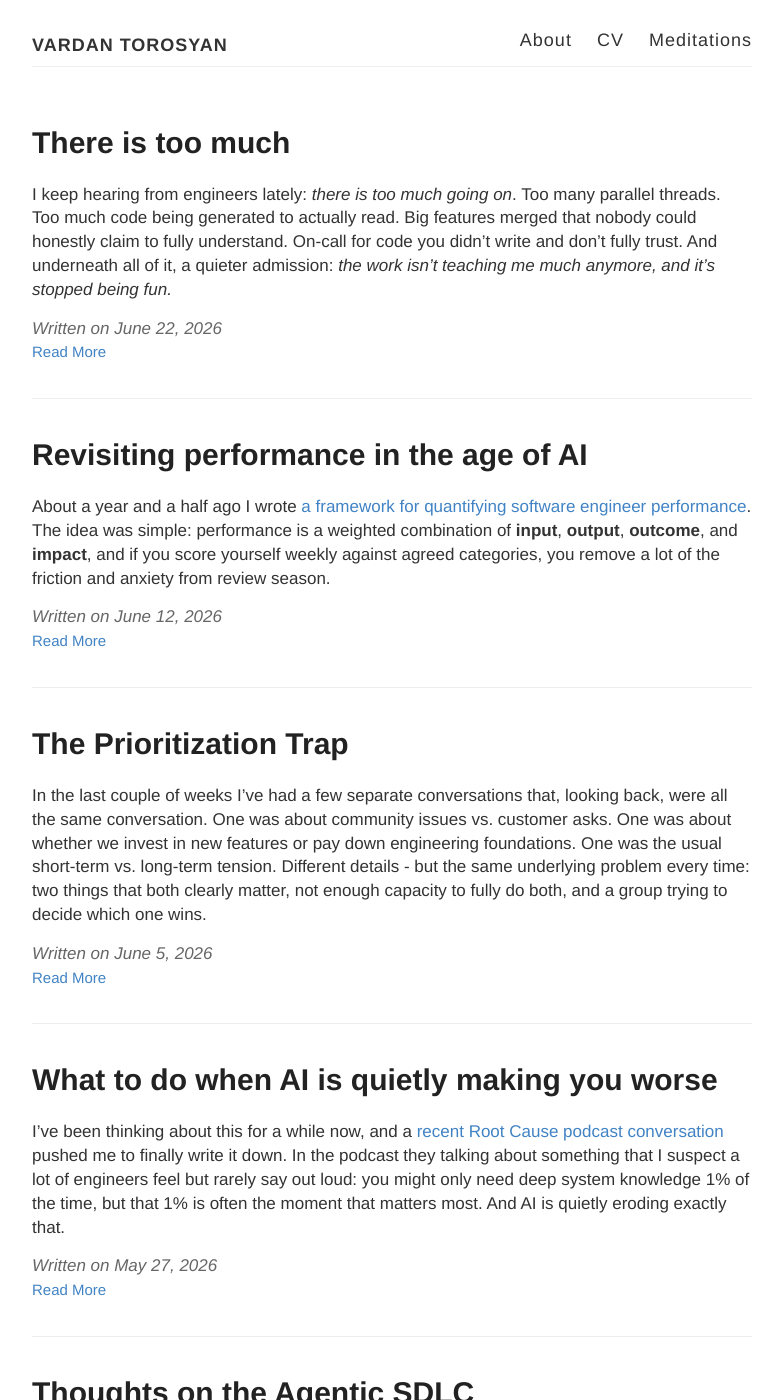
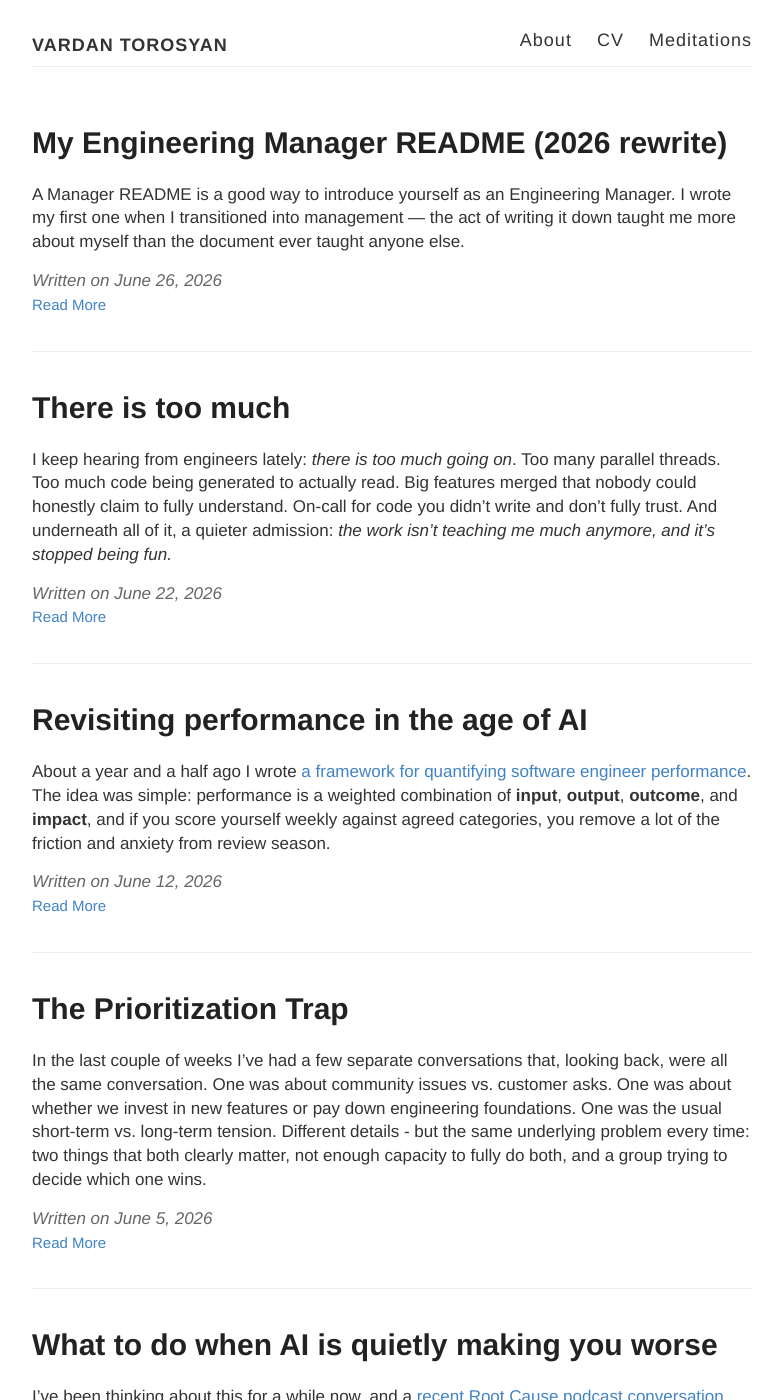
Before and after one commit to vtorosyan/vtorosyan.github.io, a Jekyll site: the page built from index.html, in a window 1280 px wide and 1400 px high. Shown: the whole window, without its empty margins (248-1031 px from the left). Built offline with Jekyll 4.4.1, drawn with Linux system fonts in a browser that asks for light colours; the list of posts is cut into pages by our own code; some of the changed lines change nothing that is shown; some of the changed text lies outside the part shown.

Commit message:
Add 2026 rewrite of Engineering Manager README, link old post to new

```diff
--- a/_posts/2021/2021-08-18-engineering-manager-readme.md
+++ b/_posts/2021/2021-08-18-engineering-manager-readme.md
@@ -2,6 +2,9 @@
 layout: post
 title: My Engineering Manager README
 ---
+
+> **This was written in 2021. I rewrote it in June 2026 — [read the updated version here](/engineering-manager-readme-2026/).**
+
 Manager READMEs are a good way to introduce yourself as an Engineering Manager (EM). When I transitioned into Engineering Management, I created one for me and just writing things down helped a lot to reflect on my career and learn more about myself.
 
 EM responsibilities vary between companies, or even might be different between teams within a company, so my README is always changing. I do my best to reflect and update it at least every month. While the change is always in progress, there are few things which change very rarely, particularly my values and beliefs, and this is the part I thought to share in this post.
--- /dev/null
+++ b/_posts/2026/2026-06-26-engineering-manager-readme-2026.md
@@ -0,0 +1,145 @@
+---
+title: "My Engineering Manager README (2026 rewrite)"
+layout: post
+---
+
+A Manager README is a good way to introduce yourself as an Engineering Manager. I wrote my first one when I transitioned into management — the act of writing it down taught me more about myself than the document ever taught anyone else.
+
+I wrote the original version in 2021. This is the 2026 rewrite, and a lot has changed — not so much what I believe, but the job itself. The work I do now looks less like managing a team and more like orchestrating a system of people, tools, and increasingly AI. So this README has two layers: a thin one that changes often (how the role works right now) and a thick one that barely moves (what I value). I'll keep updating the first. The second is the part worth sharing.
+
+The [original 2021 version is here](/engineering-manager-readme/). This replaces it.
+
+> **Disclaimer: Nothing here should be read to apply to any other group or manager at [Grafana Labs](https://grafana.com/), my current employer. This is about me.**
+
+# Why a README?
+
+This is a user guide to me — my values, my operating principles, the things that delight and disappoint me. It is not a replacement for the relationship we build by actually working together. Think of it as a head start.
+
+Discrepancies between what is written here and how I actually behave are dangerous red flags. Call them out.
+
+# What I'm actually accountable for
+
+The textbook answer — set the team up for success, grow people, deliver value — is still true, so I'll keep it short:
+
+- Setting and holding the long-term direction of the team, and connecting it to what the company needs and what each person needs.
+- Building a culture of learning, trust, and collaboration.
+- Attracting, growing, and retaining people who do excellent work — and growing our leadership capacity.
+- Making sure the team ships the highest-value work we can.
+
+But here's what the textbook answer misses in 2026. **I increasingly see myself as an orchestrator.** AI has changed the shape of the work. Everyone is building, faster, with a co-intelligence at their side. The bottleneck has moved from *can we build this* to *what should we build, and in what order* — so that's where my attention has moved too. I spend far more time thinking about priorities and direction than about how any individual gets their work done, because there is now almost no limit to what *can* be done.
+
+A second shift: I find myself **teaching management skills to people who don't manage anyone.** When everyone is directing AI agents and coordinating work across boundaries, everyone is doing a version of management — delegation, prioritization, holding a thread of accountability. So a growing part of my job is helping ICs build those muscles.
+
+# Why I like this job
+
+Honestly? I love getting things done *without doing them myself.* The orchestrator part — seeing results land, watching other people get things done, knowing I was the mastermind quietly behind it — that is deeply satisfying to me. That's the real answer, stripped of the noble-sounding ones.
+
+# My north star
+
+I used to write that I wanted to take a long break and have it make no difference to the team. That was aspirational. The reality is that it always makes a difference — and pretending otherwise undersells the strategic half of the job, which is already chronically undersold.
+
+So the honest version: I want to make sure that when I'm not there, **no one is stranded.** Everyone has clarity on what to do, clarity on what matters over the long run, and clarity on who to reach out to when they're stuck. Not invisibility. Just no single points of failure that run through me.
+
+# Observable management
+
+Much of a manager's work is what I call **invisible-important** — high-leverage and completely unseen, which breeds mistrust and misalignment. I try hard to counter that by making my work *observable*: sharing not just what I do but why, and defining the impact of my work in terms the team can actually see. I keep a living "What does Vardan do?" document with my rough time allocation, and I track team health openly. If you ever wonder what I'm spending my time on, the answer should never be a mystery. Ask, and if it's not already written down somewhere, that's a bug on my side.
+
+# What I expect from the team
+
+In my ideal team:
+
+- We trust each other.
+- We hold each other accountable.
+- We assume positive intent.
+- We learn together and are never afraid to ask questions.
+- We celebrate success together and are pragmatic about failure.
+- We help each other reach excellence — which sometimes means honest criticism.
+
+On conflict, my view has matured. I used to write "we don't avoid conflict." That assumed people *will* engage with conflict if you encourage them to. They mostly won't — avoiding conflict is the human default. So my job isn't to cheerlead for conflict; it's to **build the structure that makes conflict safe and routine enough that people actually engage with it** instead of routing around it. Assume the conflict will happen. Assume people will dodge it. Then build the environment that helps them face it and learn from it.
+
+# My leadership philosophy
+
+I don't believe in one superior style. By default I gravitate toward:
+
+## Orchestrating
+
+I think in systems and flows more than I used to. I'm less hands-on about *how* people do their work — they have AI as a co-intelligence now, and they don't need me hovering. I spend that reclaimed time on direction, sequencing, and unblocking.
+
+## Empowering and guiding
+
+I feel most accomplished when I help someone become their best self. I'll share stories, learn out loud, and be present when people need it. Where I have a view on a better path, I'll offer it — increasingly as concrete, tactical advice rather than pure open-ended coaching. In an AI-saturated world, people often need a clear next step more than another reflective question.
+
+## Individualization
+
+I'm fascinated by what makes each person distinct, and impatient with generalizations and types. I'll always work to find the balance between what a person needs and what the company needs.
+
+## Participating
+
+I like being in the day-to-day — brainstorming, design discussions, the actual texture of the work. Not to control it, but because participating is how I learn and stay useful.
+
+# Values
+
+These barely change. How I apply them changes constantly.
+
+## Fairness first
+
+I optimize for **fairness**, in every game we play. This is *not* "I favor people over the business, faults and all." It's the opposite of soft: I insist the game itself be fair. Most systems are tilted by default — credit flows up, blame flows down, the transparent get more scrutiny than the opaque, the last-minute hero gets rewarded over the person who quietly prevented the fire. I work against that tilt. When I do, people tend to win — not because I put a thumb on the scale for them, but because a fair game was being denied to them in the first place. Invest in people fairly and the business benefits. That's the whole bet.
+
+## Agency
+
+This is the one I light up about. **Autonomy** is permission to decide *how* you do your work — I give it freely. **Agency** is bigger: it's people standing for their problems, refusing to let something stay broken, going after it themselves before anyone asks. I don't condemn its absence so much as deeply appreciate its presence. If you have agency, working with me will feel like a tailwind.
+
+## Trust and psychological safety
+
+The foundational block. By default, I trust you. Safety, for me, is no longer just "I'll protect you" — it's *structural*: building an environment where hard things are survivable, where it's safe to be wrong out loud, to disagree, to surface bad news early. Edmondson's work on psychological safety sits underneath a lot of how I operate.
+
+## Transparency
+
+I expect work and status to be visible — not for surveillance, but because I can't do capacity planning, sequencing, or honest advocacy for the team if I don't know what's actually happening. And I hold the same standard for myself: that's what observable management is about. One asymmetry I watch carefully — the people who are most transparent should never get *punished* for it with extra scrutiny. Openness has to be rewarded, or it dies.
+
+## Equanimity
+
+A more recent and, frankly, more Stoic addition — it runs through my [EM Meditations](https://vtorosyan.github.io/em-meditations/). I try to spend my energy on what I can actually control and make peace with what I can't. I can translate a decision I disagree with without litigating it forever. I try not to let events disturb my judgment of them. This is aspiration as much as practice, but it's genuinely how I want to lead.
+
+# What disappoints me
+
+- **Lack of accountability.** I don't tolerate finger-pointing or blaming others. If something went sideways, I want self-awareness about your own part in it — not a search for who else to name.
+- **Lack of transparency.** Tell me the truth — about a project's status, about me, about a hard problem. I can absorb a hard truth far more easily than a comfortable evasion.
+
+I deliberately dropped "idling" from the old version. I've come to believe engineering joy is shifting from tight, craft-based feedback loops toward slower, outcome-based satisfaction as AI absorbs more of the direct problem-solving. Measuring busyness was always the wrong instinct; it's even more wrong now.
+
+# Feedback
+
+I give feedback as close to real-time as I can, and I'd love the same from you. I prefer to *receive* it in private; candid-and-compassionate is the best gift you can give me. Nothing you say in feedback will ever affect our relationship or your standing — full stop.
+
+On candor: I'm honest, but I'm not "radically candid" in the say-everything sense. I might say three of the five things on my mind and let two go. That's not me hiding — it's judgment about which truths are worth their cost, and when. I'd rather land the things that matter than spend the room's trust on the things that don't.
+
+## Performance
+
+Recreation is essential for creation — I don't expect anyone to perform exceptionally *all the time.* I do expect exceptional work *regularly.* Performance, to me, is the combination of what you deliver, the impact it has, and how you work with the people around you. When that's persistently off from what we agreed, I treat it as a red signal — and my default is to work *with* you to recover from it, not to give up on it.
+
+# On AI and the future of this job (my unpopular opinion)
+
+The mainstream take is that AI is making management obsolete. I believe close to the opposite.
+
+AI makes the good excellent and the bad worse. It amplifies whatever is already there — judgment, clarity, and direction get multiplied; so do confusion, misalignment, and bad incentives. In that world, people need *more* support from their managers, not less, to stay pointed in the right direction and to grow rather than just go faster.
+
+What's changing is *how* we support. I lean more on concrete, tactical guidance and less on pure coaching than I used to, because momentum matters and people often need a real next step. But the core bet is unchanged and, if anything, stronger: the human work of building fair systems, holding direction, and growing people is more valuable now, not less.
+
+# Personality quirks
+
+- I write a lot and I prefer writing to speaking. Expect me to default to writing whenever I can — it's how I think.
+- I bring philosophy to work, increasingly a Stoic flavor of it. I'll make odd connections and want to have the meta-conversation. Tell me if it's distracting; technology's effect on how we live makes it hard for me *not* to go there.
+- I care a lot about people volunteering — speaking up, taking responsibility — precisely because I try not to dictate. Indifference is the thing I struggle most to tolerate.
+- I appreciate discipline, but I won't moralize about it or measure it. I'd rather help you find your own.
+
+# My interests
+
+- I read a lot of SciFi and fantasy, in bursts, often finishing a book over a weekend. (Lately: the *Bobiverse* series.)
+- I write — it's the thing I most want to do more of, and one day, fully. I write about almost everything, which is both the joy and the problem.
+- I keep a running set of Stoic reflections for engineering leaders at [EM Meditations](https://vtorosyan.github.io/em-meditations/) — not lessons, but a mirror.
+- The rest of my time goes to my family.
+
+And that's me — for now. This is, as ever, a work in progress.
+
+*Written August 18, 2021 · Rewritten June 2026*
```
